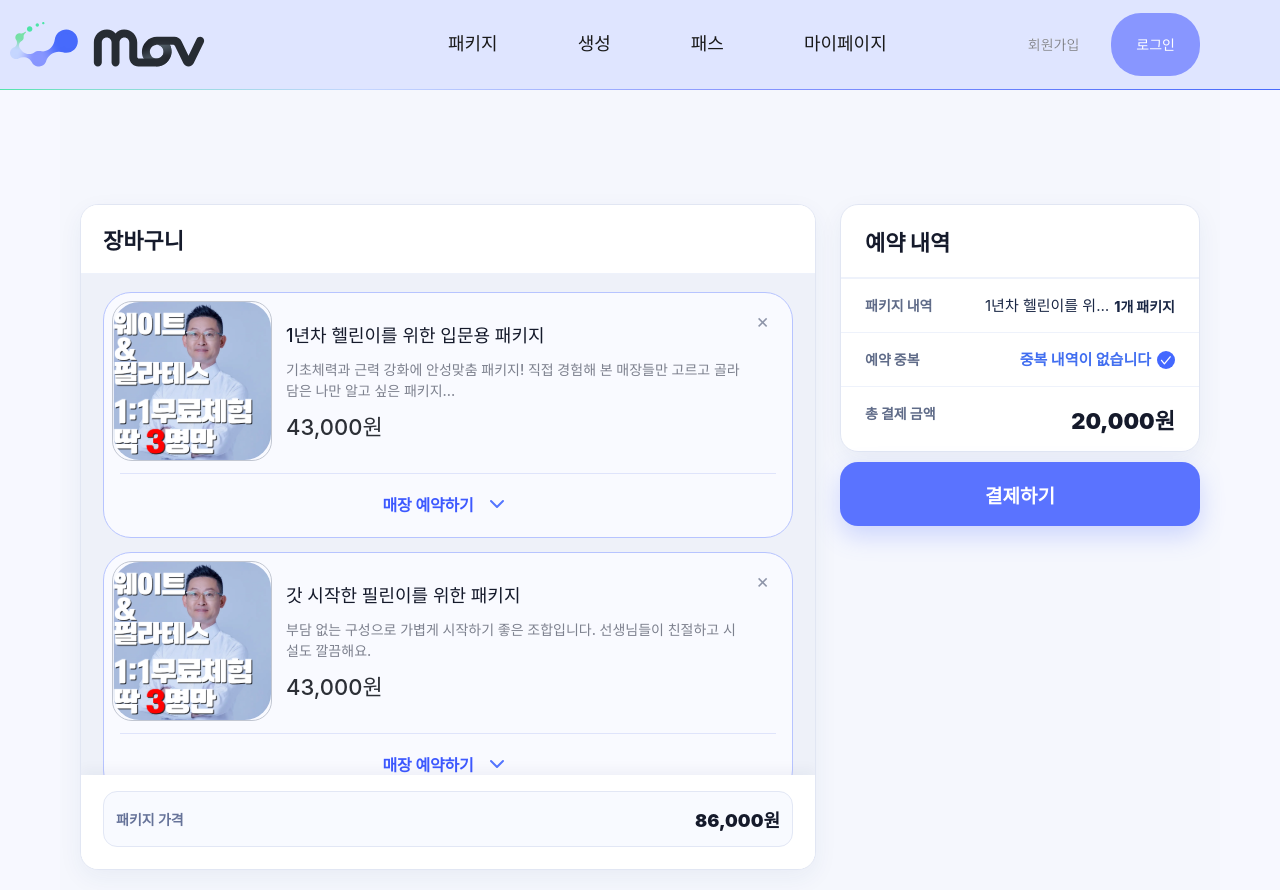
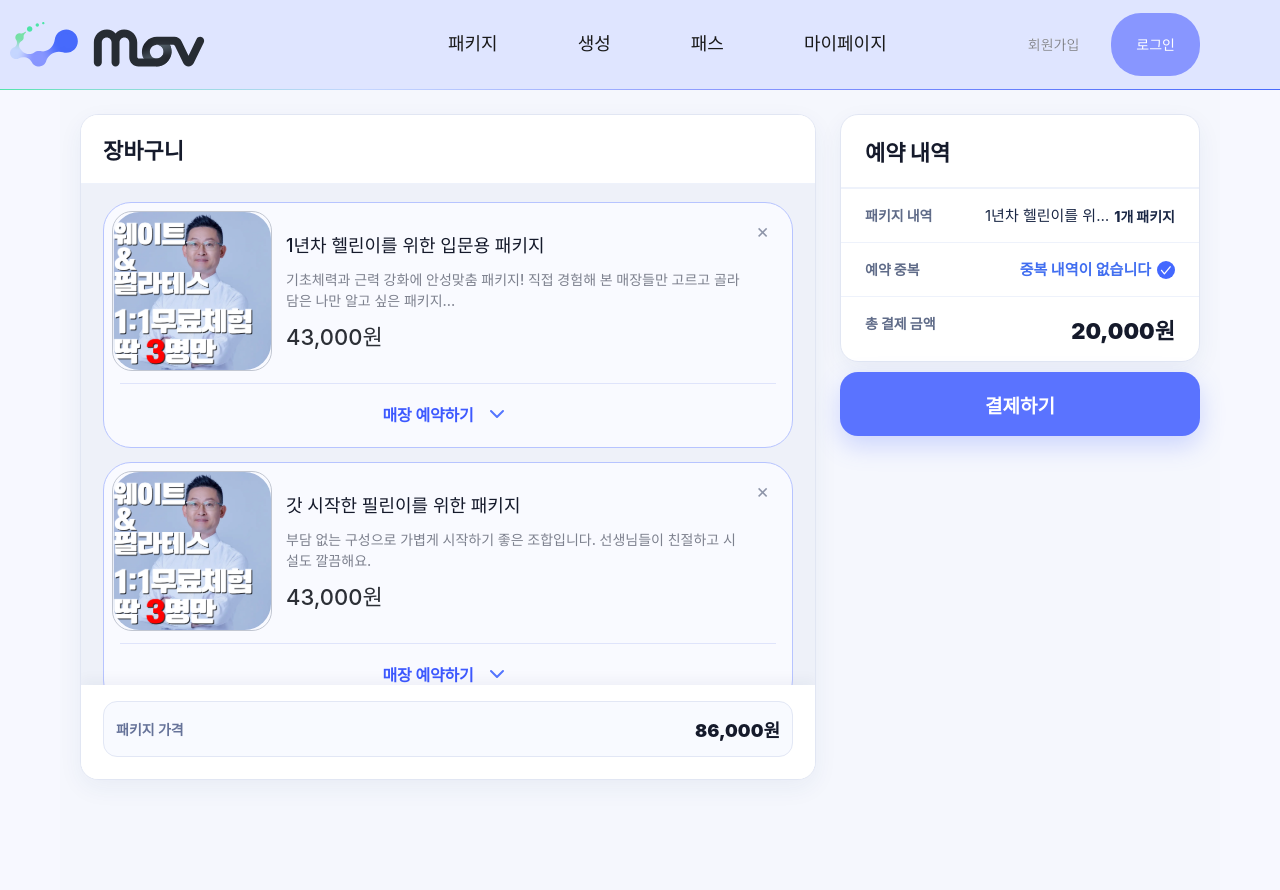
Before and after one commit to lion4thon/FrontEnd, a React (Vite) app: page /cart in a window 1280 px wide. Built offline with nearby package versions, Linux system fonts and the light colour scheme.

Commit message:
[Feat] 장바구니 구현

```diff
--- a/src/pages/Cart/CartPage.style.ts
+++ b/src/pages/Cart/CartPage.style.ts
@@ -10,7 +10,7 @@ export const Container = styled.div`
   height: 100dvh; /* 화면 스크롤 잠금용: 컨테이너를 뷰포트 높이에 고정 */
   overflow: visible; /* 바깥 스크롤 금지 */
 
-  padding: calc(var(--header-h) + 24px) 20px 24px;
+  padding: 24px 20px 24px;
   box-sizing: border-box;
   background: #f5f7fd;
   text-align: left;
```
